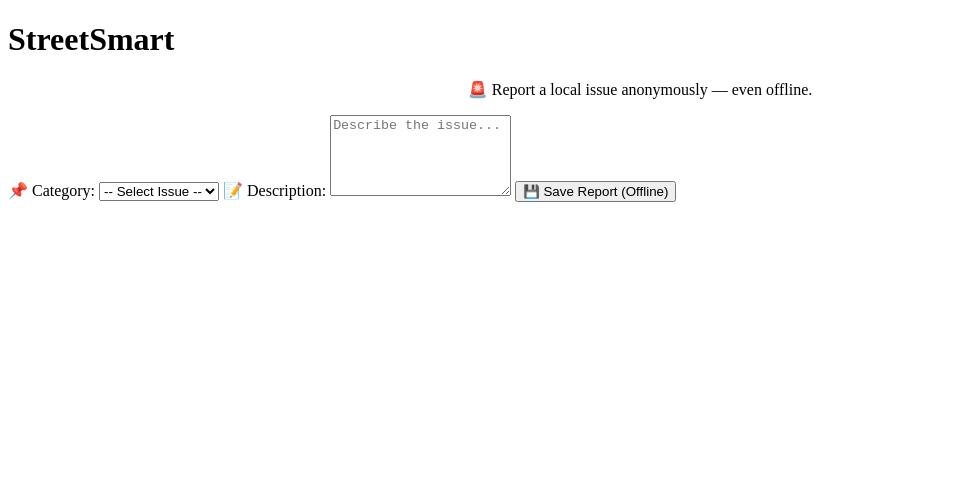
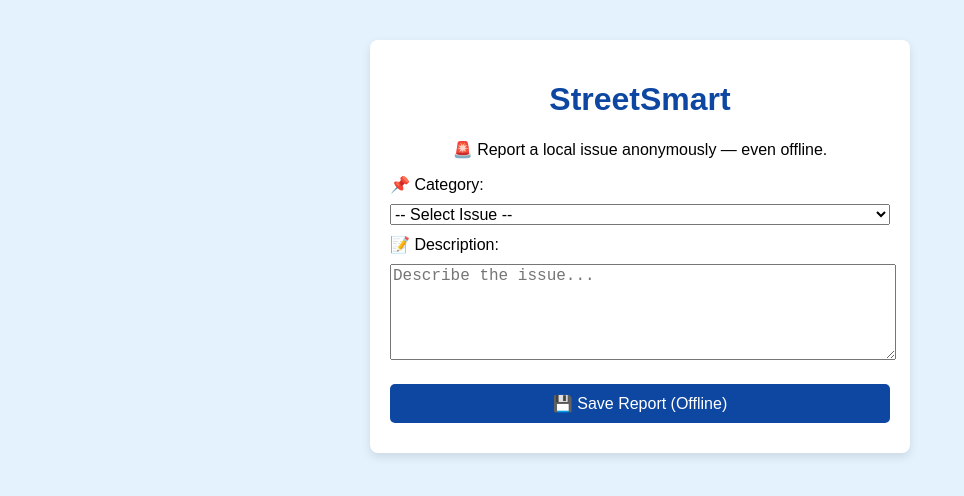
Before and after one commit to jokkolr/Street-smart, a plain HTML site: page index.html in a window 1280 px wide. Shown: the whole page, without its empty margins (0-964 px from the left). Drawn offline with Linux system fonts and the light colour scheme.

Commit message:
Update index.html

```diff
--- a/index.html
+++ b/index.html
@@ -5,15 +5,51 @@
   <meta name="viewport" content="width=device-width, initial-scale=1.0"/>
   <title>StreetSmart</title>
 
-  <!-- PWA Support -->
+  <!-- PWA Essentials -->
   <link rel="manifest" href="manifest.json" />
   <link rel="icon" type="image/png" sizes="80x80" href="icon.png" />
   <meta name="theme-color" content="#0d47a1" />
   <meta name="mobile-web-app-capable" content="yes" />
+  <meta name="apple-mobile-web-app-capable" content="yes" />
   <meta name="apple-mobile-web-app-status-bar-style" content="black-translucent" />
+  <meta name="apple-mobile-web-app-title" content="StreetSmart" />
+  <meta name="description" content="Report local issues anonymously and offline with StreetSmart." />
 
   <style>
-    /* (your CSS stays unchanged) */
+    body {
+      font-family: Arial, sans-serif;
+      background: #e3f2fd;
+      margin: 0;
+      padding: 0;
+    }
+    .container {
+      max-width: 500px;
+      margin: 40px auto;
+      padding: 20px;
+      background: white;
+      border-radius: 8px;
+      box-shadow: 0 4px 10px rgba(0,0,0,0.1);
+    }
+    h1 {
+      text-align: center;
+      color: #0d47a1;
+    }
+    label, select, textarea, button {
+      width: 100%;
+      margin: 10px 0;
+      font-size: 16px;
+    }
+    button {
+      background-color: #0d47a1;
+      color: white;
+      padding: 10px;
+      border: none;
+      border-radius: 5px;
+      cursor: pointer;
+    }
+    button:hover {
+      background-color: #1565c0;
+    }
   </style>
 </head>
 <body>
@@ -68,11 +104,11 @@
     // ✅ Service Worker Registration
     if ('serviceWorker' in navigator) {
       window.addEventListener('load', () => {
-        navigator.serviceWorker.register('/service-worker.js')
-          .then(reg => console.log('✅ Service Worker registered: ', reg.scope))
-          .catch(err => console.error('❌ Service Worker registration failed: ', err));
+        navigator.serviceWorker.register('service-worker.js') // Relative path works if it's in the root
+          .then(reg => console.log('✅ Service Worker registered:', reg.scope))
+          .catch(err => console.error('❌ Service Worker registration failed:', err));
       });
     }
   </script>
 </body>
-</html>
+  </html>
```
